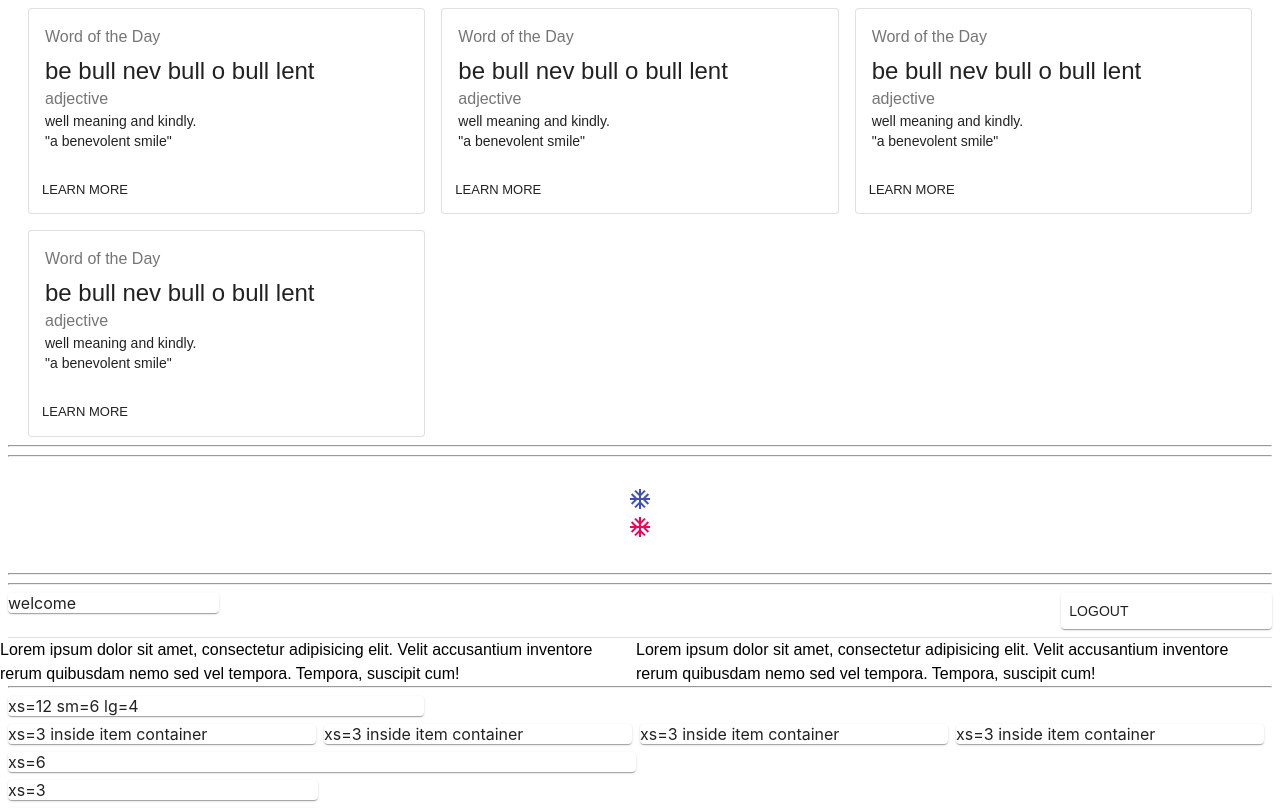
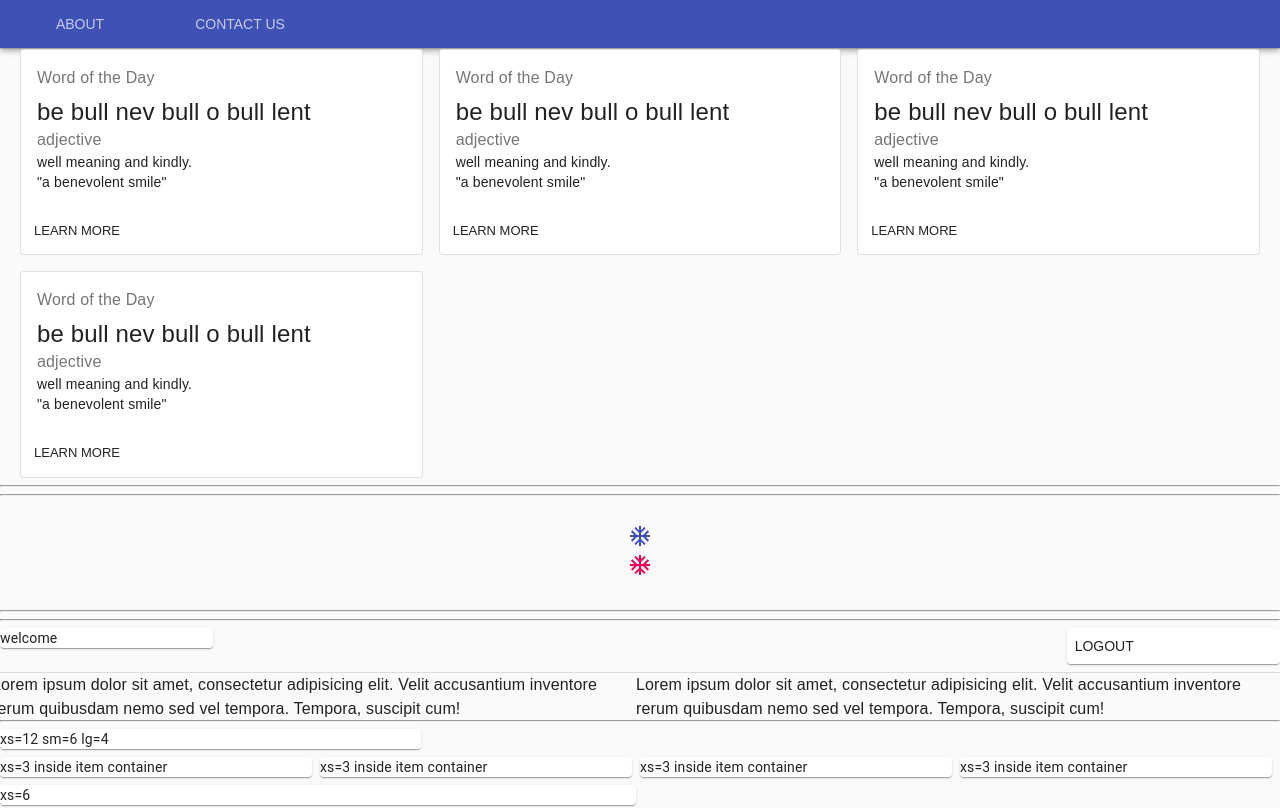
Before and after one commit to StanislavKaisin/mui-example, a React (Create React App) app: page /home/1 in a window 1280 px wide. Shown: the top 808 px of the page. Built offline with nearby package versions, Linux system fonts and the light colour scheme; the HTML template or start-up script is replaced by a standard one.

Commit message:
tabs + router

```diff
--- a/src/App.tsx
+++ b/src/App.tsx
@@ -11,7 +11,6 @@ import {
   IconButton,
   makeStyles,
   Paper,
-  Switch,
   Theme,
   Typography,
 } from "@material-ui/core";
@@ -30,6 +29,8 @@ import {
 } from "@material-ui/core/styles";
 import { green } from "@material-ui/core/colors";
 import { CardExample } from "./components/CardExample";
+import { Redirect, Route, Switch, useRouteMatch } from "react-router-dom";
+import { Home } from "./pages/Home";
 
 const useStyles = makeStyles((theme: Theme) =>
   createStyles({
@@ -59,6 +60,9 @@ const useStyles = makeStyles((theme: Theme) =>
     },
   })
 );
+interface MatchParams {
+  page?: string;
+}
 
 function App() {
   const theme = useTheme();
@@ -87,8 +91,19 @@ function App() {
     setDarkMode(!darkMode);
   };
 
+  // const router = useRouteMatch();
+  // const { params } = router;
+  // const { page }: MatchParams = params;
+
   return (
     <>
+      <Switch>
+        <Redirect exact from="/home" to="/home/about" />
+        <Route exact path="/home/:page?">
+          <Home />
+        </Route>
+      </Switch>
+      <Divider />
       <Grid container spacing={2} className={classes.container}>
         <Grid item xs={12} sm={6} md={4}>
           <CardExample />
@@ -204,7 +219,7 @@ function App() {
             <Button variant="contained" color="secondary">
               Another Button
             </Button>
-            <Switch checked={darkMode} onChange={handleChange}></Switch>
+            {/* <Switch checked={darkMode} onChange={handleChange}></Switch> */}
           </Grid>
         </Paper>
       </ThemeProvider>
--- a/src/index.tsx
+++ b/src/index.tsx
@@ -5,12 +5,17 @@ import App from "./App";
 import reportWebVitals from "./reportWebVitals";
 import { ThemeProvider } from "@material-ui/core/styles";
 import { theme } from "./theme";
+import { BrowserRouter } from "react-router-dom";
+import { CssBaseline } from "@material-ui/core";
 
 ReactDOM.render(
   <React.StrictMode>
-    <ThemeProvider theme={theme}>
-      <App />
-    </ThemeProvider>
+    <BrowserRouter>
+      <CssBaseline />
+      <ThemeProvider theme={theme}>
+        <App />
+      </ThemeProvider>
+    </BrowserRouter>
   </React.StrictMode>,
   document.getElementById("root")
 );
--- /dev/null
+++ b/src/pages/About.tsx
@@ -0,0 +1,9 @@
+import React from "react";
+
+export const About = () => {
+  return (
+    <div>
+      <p>About page</p>
+    </div>
+  );
+};
--- /dev/null
+++ b/src/pages/Contact.tsx
@@ -0,0 +1,9 @@
+import React from "react";
+
+export const Contact = () => {
+  return (
+    <div>
+      <p>Contact page</p>
+    </div>
+  );
+};
--- /dev/null
+++ b/src/pages/Home.tsx
@@ -0,0 +1,70 @@
+import { AppBar, Tab, Tabs } from "@material-ui/core";
+import React, { useState } from "react";
+import {
+  match,
+  RouteComponentProps,
+  useHistory,
+  useRouteMatch,
+} from "react-router";
+import { About } from "./About";
+import { Contact } from "./Contact";
+
+interface MatchParams {
+  page?: string;
+}
+
+export const Home = () => {
+  const router = useRouteMatch();
+  const { params } = router;
+  const { page }: MatchParams = params;
+  const history = useHistory();
+
+  const tabNameToIndex: { [index: string]: any } = {
+    0: "about",
+    1: "contact",
+  };
+
+  const indexToTabName: { [index: string]: any } = {
+    about: 0,
+    contact: 1,
+  };
+
+  // function isUndefined(index: any): index is boolean {
+  //   return typeof index === "undefined";
+  // }
+
+  // function getData(page?: string) {
+  //   return isUndefined(page) ? 0 : indexToTabName[page];
+  // }
+
+  function getData(index?: string): number {
+    if (index === undefined) return 0;
+    return indexToTabName[index];
+  }
+
+  const initialState = getData(page);
+
+  console.log("initialState=", initialState);
+
+  const [selectedTab, setselectedTab] = useState(initialState);
+  const handleChange = (
+    event: any,
+    selectedTab: React.SetStateAction<number>
+  ) => {
+    const stringSeletedTab = selectedTab + "";
+    history.push(`/home/${tabNameToIndex[stringSeletedTab]}`);
+    setselectedTab(selectedTab);
+  };
+  return (
+    <>
+      <AppBar position="static">
+        <Tabs value={selectedTab} onChange={handleChange}>
+          <Tab label="About" />
+          <Tab label="Contact us" />
+        </Tabs>
+      </AppBar>
+      {selectedTab === 0 && <About />}
+      {selectedTab === 1 && <Contact />}
+    </>
+  );
+};
```
Also changed, not shown: 2 other files (tests, documents, lock files or other folders).
